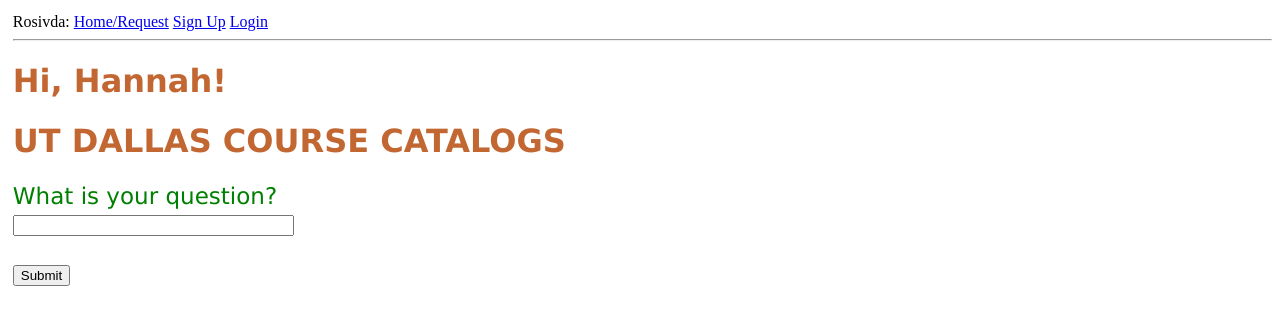
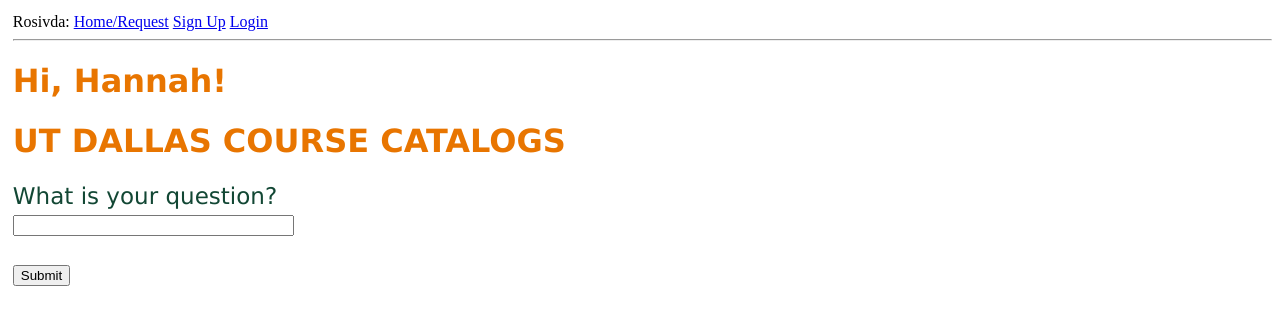
Before and after one commit to yams-yams/hack-2, a Flask app: page / in a window 1280 px wide. Shown: the top 325 px of the page. Run offline with Flask 3, Linux system fonts and the light colour scheme.

Commit message:
Official UTD colors

```diff
--- a/app/static/main.css
+++ b/app/static/main.css
@@ -6,10 +6,10 @@
 h1{
     font-family: Verdana, Geneva, sans-serif;
     font-size: 2.5vmax;
-    color: #c26732
+    color: rgb(232, 117, 0)
 }
 p{
     font-family: Verdana, Geneva, sans-serif;
     font-size: 1.8vmax;
-    color: green
+    color: rgb(18, 71, 52)
 }
```
